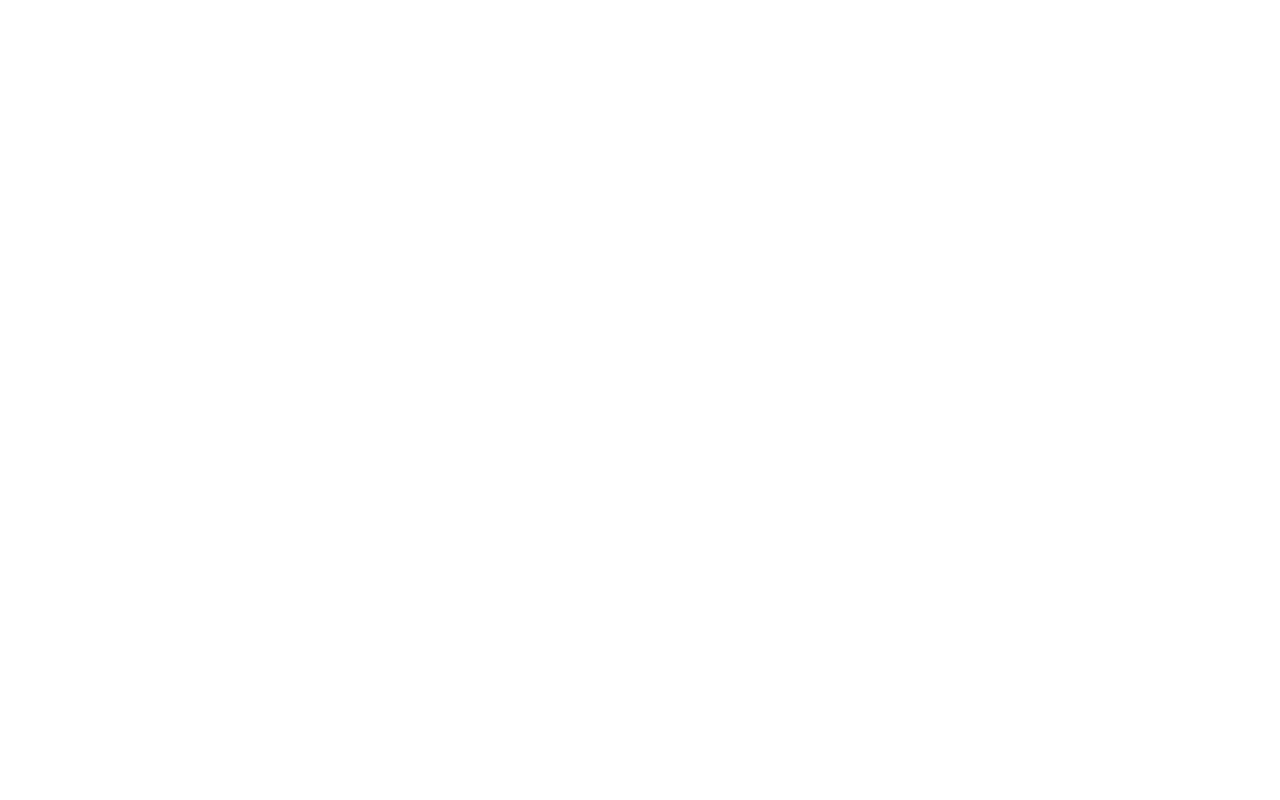
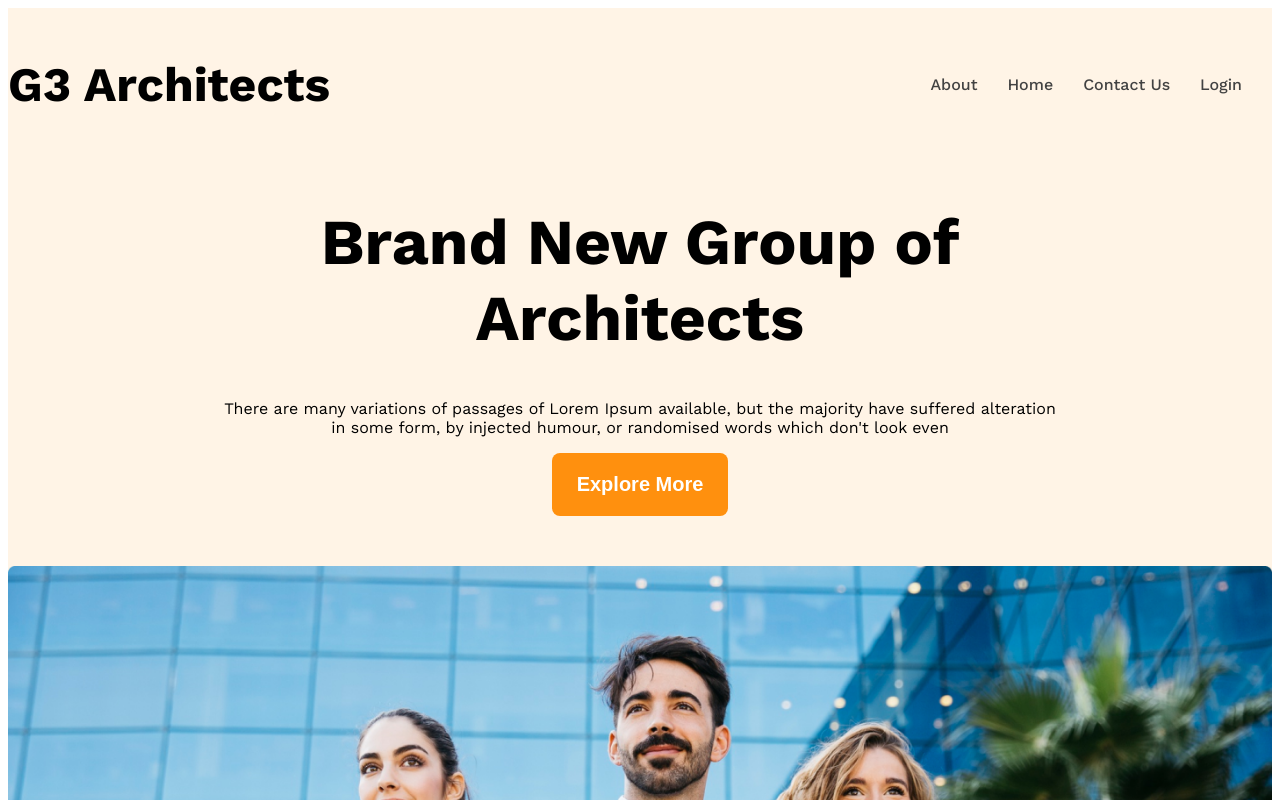
Before and after one commit to AmirHamza20/g3-architects-resources, a plain HTML site: page index 1.html in a window 1280 px wide. Shown: the top 800 px of the page. Drawn offline with nearby package versions, Linux system fonts and the light colour scheme.

Commit message:
header section

```diff
--- a/index 1.html
+++ b/index 1.html
@@ -6,7 +6,32 @@
     <title>g3 architects</title>
     <link rel="stylesheet" href="style.css">
 </head>
-<body>
+<body class="work-sans-font">
+    <header class="bg-light">
+        <nav class="navbar display-flex">
+            <h3 class="brand">G3 Architects</h3>
 
+            <ul class="nav-link display-flex">
+                <li class="nav-item"><a href="" class="nav-link text-gray"> About </a></li>
+                <li class="nav-item"><a href="" class="nav-link text-gray"> Home</a></li>
+                <li class="nav-item"><a href="" class="nav-link text-gray"> Contact Us </a></li>
+                <li class="nav-item"><a href="" class="nav-link text-gray"> Login</a></li>
+            </ul>
+        </nav>
+        <div class="banner">
+            <div class="banner-content">
+                <h1 class="banner-title">Brand New Group of Architects </h1>
+                <p>There are many variations of passages of Lorem Ipsum available, but the majority have suffered alteration in some form, by injected humour, or randomised words which don't look even</p>
+                <button class="btn-primary">Explore More</button>
+            </div>
+            <img class="banner-image" src="images/banner.png" alt="">
+        </div>
+    </header>
+    <main>
+
+    </main>
+    <footer>
+
+    </footer>
 </body>
 </html>
--- a/style.css
+++ b/style.css
@@ -0,0 +1,91 @@
+
+@import url('https://fonts.googleapis.com/css2?family=Work+Sans:ital,wght@0,100..900;1,100..900&display=swap');
+
+
+.work-sans-font {
+  font-family: "Work Sans", sans-serif;
+  font-optical-sizing: auto;
+  font-weight: 400;
+  font-style: normal;
+}
+
+/* shared style  */
+
+.display-flex{
+    display: flex;
+}
+.text-gray{
+    color: #424242;
+}
+/* dark03 */
+.text-light-gray{
+    color: #727272;
+}
+.bg-light{
+    background-color: rgba(255, 144, 14, 0.1);
+}
+.btn-primary{
+    background-color: #FF900E;
+    color: white;
+    padding: 20px 25px;
+    font-size: 1.25rem;
+    font-weight: 600;
+    border-radius: 8px;
+    border: none;
+}
+
+
+
+
+
+/* header style  */
+
+
+/* navbar related style  */
+
+.navbar{
+    justify-content: space-between;
+    align-items: center;
+}
+.brand{
+    font-weight: 700;
+    font-size: 3rem;
+}
+.nav-item{
+    list-style: none;
+    margin-right: 30px;
+}
+.nav-link{
+    text-decoration: none;
+    font-weight: 500;
+}
+.navbar, .banner, main{
+    max-width: 1270px;
+    margin: 0 auto;
+}
+
+/* banner related style */
+
+.banner-content{
+    max-width: 850px;
+    margin: 0 auto;
+    text-align: center;
+    margin-bottom: 50px;
+}
+.banner-title{
+    font-weight: 700;
+    font-size: 4rem;
+}
+.banner-image{
+    width: 100%;
+}
+
+/* team and feature related style  */
+
+
+  /* responsive media query  */
+  @media screen and (max-width:576px) {
+    .navbar, .nav-link{
+        flex-direction: column;
+    }
+  }
```
